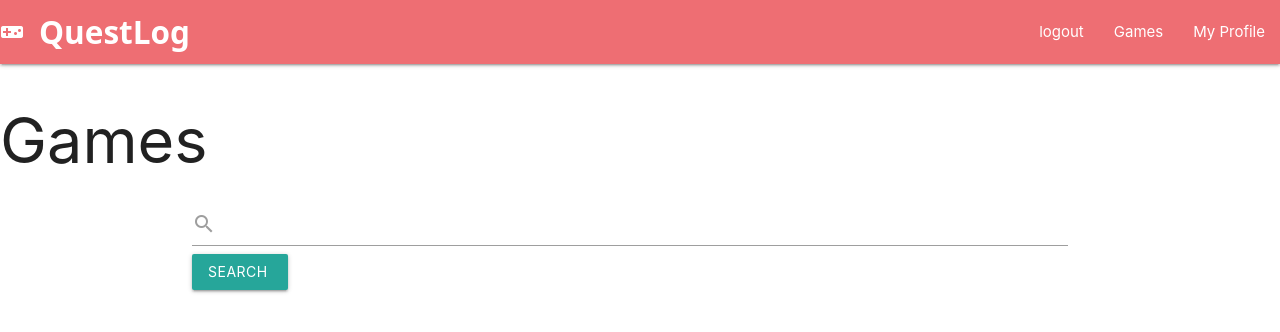
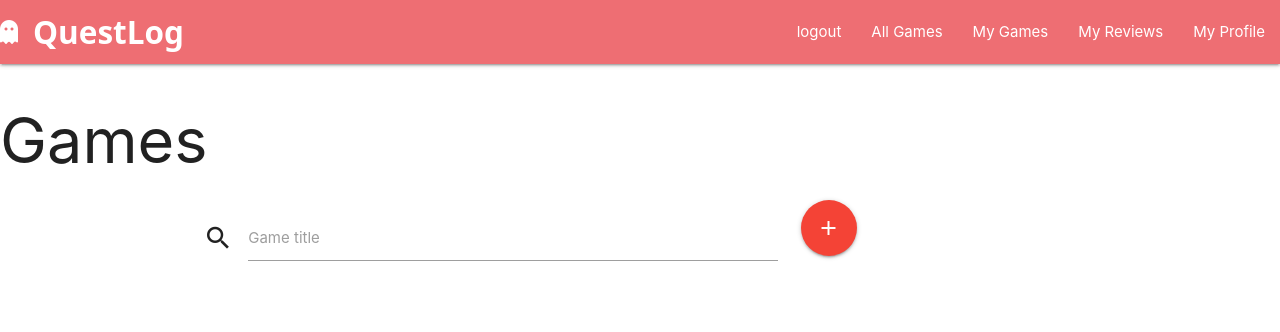
Before and after one commit to Oxymetaphoric/milestone_project_3, a Flask app: page /games in a window 1280 px wide. Shown: the top 332 px of the page. Run offline with Flask 3, Linux system fonts and the light colour scheme; the visitor is signed in with stand-in values (Sample User, id 1); some web fonts are replaced.

Commit message:
BUILD: add search and add components to games.html

```diff
--- a/quest_log/routes.py
+++ b/quest_log/routes.py
@@ -64,6 +64,17 @@ def logout():
 def games():
     return render_template('games.html')
 
+@app.route('/add_game')
+@login_required
+def add_game():
+    return render_template('add_game.html')
+
+@app.route('/new_game')
+@login_required
+def new_game():
+    pass
+
+
 @app.route('/profile/<int:user_id>', methods=["GET", "POST"])
 @login_required
 def profile(user_id):
--- a/quest_log/static/js/script.js
+++ b/quest_log/static/js/script.js
@@ -2,3 +2,8 @@
     var elems = document.querySelectorAll('.sidenav');
     var instances = M.Sidenav.init(elems);
   });
+
+  document.addEventListener('DOMContentLoaded', function() {
+    var elems = document.querySelectorAll('.autocomplete');
+    var instances = M.Autocomplete.init(elems);
+  });
--- a/quest_log/templates/base.html
+++ b/quest_log/templates/base.html
@@ -13,12 +13,14 @@
     <div class="navbar-fixed">
       <nav>
         <div class="nav-wrapper">
-          <a href="{{url_for('home')}}" class="brand-logo" id="brand-logo"><b>QuestLog</b> <i class="large material-icons logo">videogame_asset</i></a>
+          <a href="{{url_for('home')}}" class="brand-logo" id="brand-logo"><b>QuestLog</b><i class="fa-solid fa-ghost"></i></a>
           <a href="#" data-target="mobile-demo" class="sidenav-trigger"><i class="material-icons">menu</i></a>
           {% if current_user.is_authenticated %}
             <ul class="right hide-on-med-and-down">
               <li><a href="{{url_for('logout')}}">logout</a></li>
-              <li><a href="{{url_for('games')}}">Games</a></li>
+              <li><a href="{{url_for('games')}}">All Games</a></li>
+              <li><a href="{{url_for('profile', user_id=current_user.user_id)}}">My Games</a></li>
+              <li><a href="{{url_for('profile', user_id=current_user.user_id)}}">My Reviews</a></li>
               <li><a href="{{url_for('profile', user_id=current_user.user_id)}}">My Profile</a></li>
             </ul>
           {% else %}
@@ -32,9 +34,11 @@
     </div>
     {% if current_user.is_authenticated %}
       <ul class="sidenav" id="mobile-demo">
+        <li><a href="{{url_for('games')}}">All Games</a></li>
+        <li><a href="{{url_for('profile', user_id=current_user.user_id)}}">My Games</a></li>
+        <li><a href="{{url_for('profile', user_id=current_user.user_id)}}">My Reviews</a></li>
+        <li><a href="{{url_for('profile', user_id=current_user.user_id)}}">My Profile</a></li>
         <li><a href="{{url_for('logout')}}">logout</a></li>
-        <li><a href="{{url_for('games')}}">Games</a></li>
-        <li><a href="{{url_for('profile', user_id=current_user.user_id)}}">My Profile</a></li>
       </ul>
     {% else %}
       <ul class="sidenav" id="mobile-demo">
--- a/quest_log/templates/games.html
+++ b/quest_log/templates/games.html
@@ -3,17 +3,22 @@
 <h1>Games</h1>
 
 <div class="container">
-  <form id="search-games"  action='search' method='get'>
-    <div class="input-group">
-      <div class="input-field">
-        <input id="search" type="search">
-        <button type="submit" class="input-group-addon btn">search</button>
-        <label class="label-icon" for="search">
-          <i class="material-icons" >search</i>
-        </label>
+  <div class="row">
+    <div class="col s12">
+      <div class="row">
+        <div class="input-field col s8">
+          <i class="material-icons prefix">search</i>
+          <input type="search" name="game-search" id="game-search" class="autocomplete">
+          <label for="game-search">Game title</label>
+        </div>
+        {% if current_user.is_authenticated %}
+        <form class="col s4">
+          <a href="{{url_for('add_game')}}" class="btn-floating btn-large waves-effect waves-light red"><i class="material-icons">add</i></a>
+        </form>
+        {% endif %}
       </div>
     </div>
-  </form>
+  </div>
 </div>
 
 {% for game in games %}
@@ -32,4 +37,5 @@
   </div>
 </div>
 {% endfor %}
+
 {% endblock %}
```
Also changed, not shown: quest_log/templates/add_game.html (added, +53 -0 lines).
